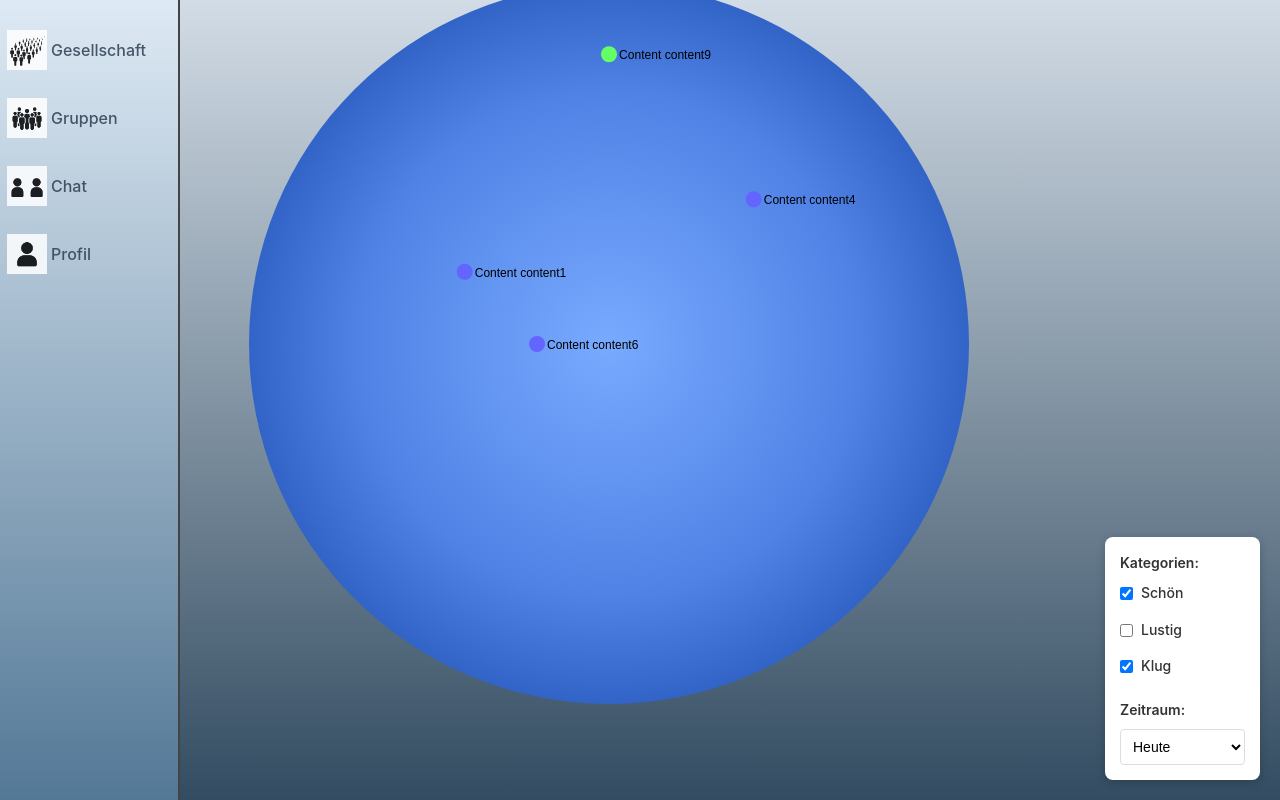
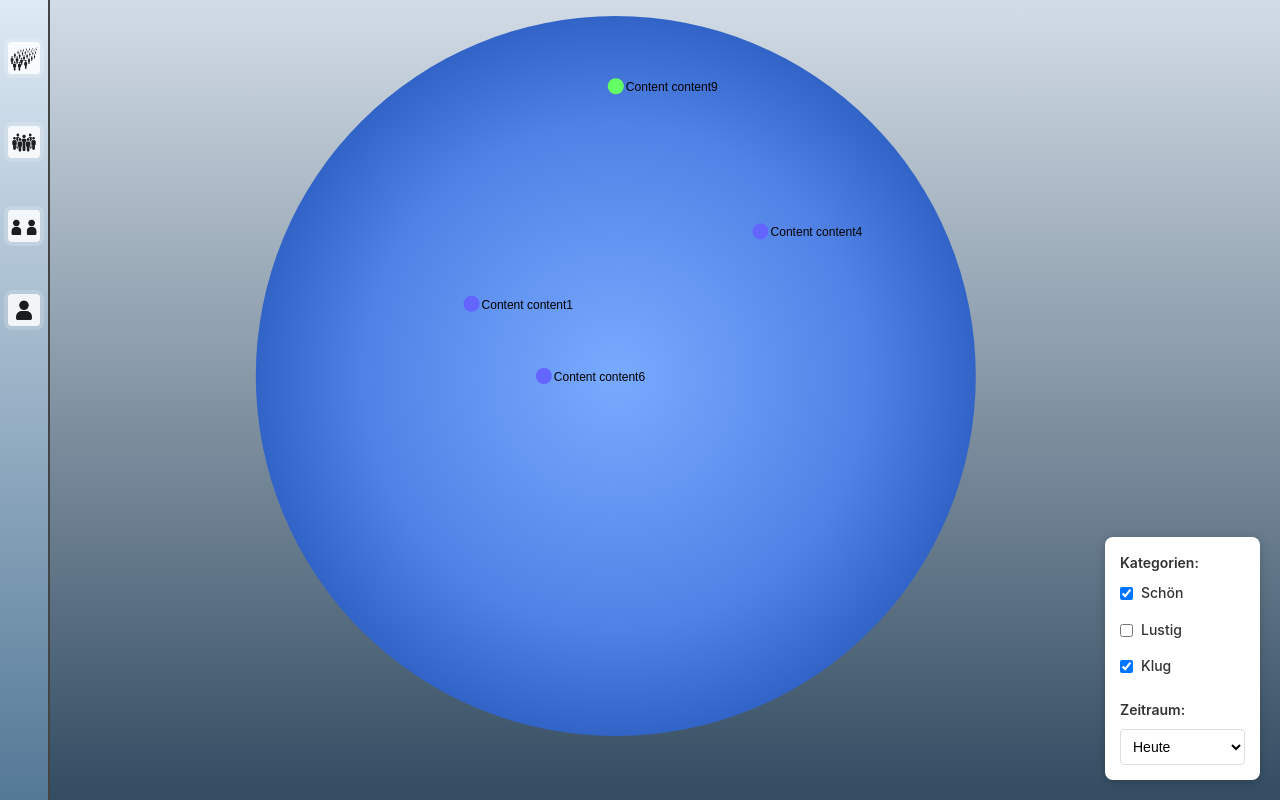
Before and after one commit to KindlerDaniel/public, a React (Create React App) app in the folder frontend/: page / in a window 1280 px wide. Built offline with nearby package versions, Linux system fonts and the light colour scheme.

Commit message:
no message

```diff
--- a/frontend/src/components/BubbleView/BubbleView.tsx
+++ b/frontend/src/components/BubbleView/BubbleView.tsx
@@ -117,8 +117,8 @@ const BubbleView: React.FC<BubbleViewProps> = ({ onContentSelect }) => {
       ctx.clearRect(0, 0, canvas.width, canvas.height);
 
       // Zeichne einen Kreis für die Bubble
-      const centerX = canvas.width / 2 - canvas.width * 0.05; // Verschiebung nach links
-      const centerY = canvas.height / 2 - canvas.height * 0.07; // Verschiebung nach oben
+      const centerX = canvas.width / 2 - canvas.width * 0.04; // Verschiebung nach links
+      const centerY = canvas.height / 2 - canvas.height * 0.03; // Verschiebung nach oben
       const radius = Math.min(canvas.width, canvas.height) * 0.45 * zoom;
 
       // Farbverlauf für das Bubble-Design - undurchsichtig
--- a/frontend/src/components/Sidebar.tsx
+++ b/frontend/src/components/Sidebar.tsx
@@ -39,12 +39,12 @@ const Sidebar: React.FC<SidebarProps> = ({ currentMode, onModeChange }) => {
               <button
                 className={`sidebar-nav-button ${currentMode === mode.id ? 'active' : ''}`}
                 onClick={() => onModeChange(mode.id)}
-                title={mode.label}
+                title={mode.label} // Behält den Tooltip bei
               >
-              <span className="sidebar-icon">
-                <img src={mode.iconPath} alt={mode.label} className="sidebar-icon-img" />
-              </span>
-                <span className="sidebar-label">{mode.label}</span>
+                <span className="sidebar-icon">
+                  <img src={mode.iconPath} alt={mode.label} className="sidebar-icon-img" />
+                </span>
+                {/* Label entfernt */}
               </button>
             </li>
           ))}
--- a/frontend/src/styles/sidebar.css
+++ b/frontend/src/styles/sidebar.css
@@ -1,5 +1,5 @@
 .sidebar {
-  width: 60px;
+  width: 50px; /* Schmaler gemacht */
   height: 100vh;
   /* Seichter Farbverlauf von hellem zu dunklerem Blaugrau - gleich wie in der BubbleView */
   background: linear-gradient(to bottom, #deeaf5 0%, #537896 100%);
@@ -10,14 +10,11 @@
   left: 0;
   top: 0;
   z-index: 100;
-  transition: width 0.3s ease;
   overflow: hidden;
   /* Dunkelgrauer Rand auf der rechten Seite */
   border-right: 2px solid #444444;
-}
-
-.sidebar:hover {
-  width: 180px;
+  /* Fixierte Breite - kein Ausklappen beim Hover */
+  transition: none;
 }
 
 .sidebar-logo {
@@ -50,15 +47,14 @@
   width: 100%;
   display: flex;
   align-items: center;
-  padding: 18px 15px; /* Erhöhter vertikaler Abstand */
+  justify-content: center; /* Zentriert die Icons */
+  padding: 18px 0; /* Horizontales Padding entfernt */
   background: transparent;
   border: none;
   color: var(--dark-background);
   opacity: 0.85; /* Etwas hellere Darstellung */
   cursor: pointer;
   transition: all 0.2s ease;
-  text-align: left;
-  font-size: 16px;
   margin-bottom: 8px; /* Zusätzlicher Abstand zwischen Buttons */
 }
 
@@ -69,9 +65,8 @@
 }
 
 .sidebar-icon {
-  margin-right: 12px;
-  width: 24px; /* Größeres Icon-Container */
-  height: 24px; /* Größeres Icon-Container */
+  width: 40px; /* Größeres Icon-Container */
+  height: 40px; /* Größeres Icon-Container */
   display: flex;
   justify-content: center;
   align-items: center;
@@ -83,8 +78,11 @@
   height: 40px; /* Größere Icons */
   display: block;
   fill: currentColor; /* Ermöglicht das Erben der Textfarbe */
-  transition: transform 0.2s ease;
+  transition: transform 0.2s ease, filter 0.2s ease;
   filter: brightness(1.2); /* Macht die Icons heller */
+  border-radius: 20%; /* Abgerundete Icons */
+  background-color: rgba(255, 255, 255, 0.2); /* Leichter Hintergrund für bessere Sichtbarkeit */
+  padding: 4px; /* Innenabstand für besseres Aussehen */
 }
 
 /* Leichte Animation beim Hover über Icons */
@@ -98,17 +96,9 @@
   filter: brightness(1.4) drop-shadow(0 0 2px rgba(0, 0, 0, 0.2));
 }
 
+/* Versteckt die Textlabels vollständig */
 .sidebar-label {
-  white-space: nowrap;
-  opacity: 0;
-  transform: translateX(-20px);
-  transition: all 0.3s ease;
-  font-size: 16px; /* Etwas größere Schrift */
-}
-
-.sidebar:hover .sidebar-label {
-  opacity: 1;
-  transform: translateX(0);
+  display: none;
 }
 
 /* App Layout für Seitenleiste */
@@ -119,24 +109,7 @@
 
 .app-content {
   flex: 1;
-  margin-left: 60px;
+  margin-left: 50px; /* Angepasst an die neue Sidebar-Breite */
   overflow-x: hidden;
-  width: calc(100% - 60px);
+  width: calc(100% - 50px); /* Angepasst an die neue Sidebar-Breite */
 }
-
-/* Responsive Anpassungen */
-@media (max-width: 768px) {
-  .sidebar {
-    width: 50px;
-  }
-
-  .app-content {
-    margin-left: 50px;
-    width: calc(100% - 50px);
-  }
-
-  .sidebar-icon-img {
-    width: 24px;
-    height: 24px;
-  }
-}
```
